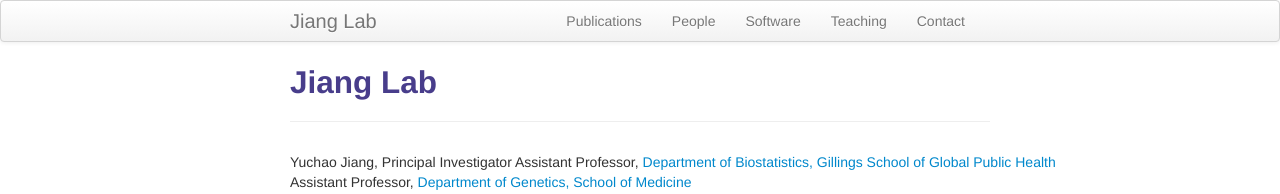
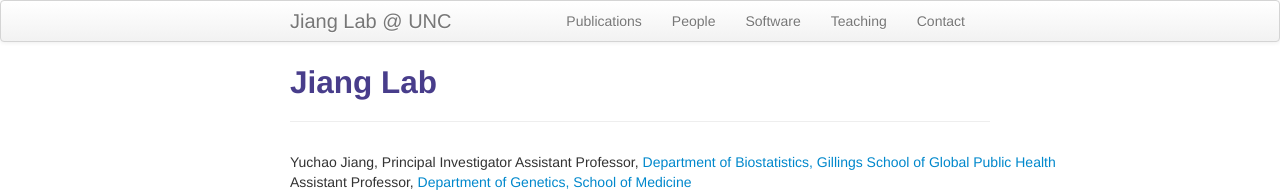
Before and after one commit to yuchaojiang/yuchaojiang.github.io, a Jekyll site: the page built from index.md, in a window 1280 px wide. Shown: the top 194 px of the page. Built offline with Jekyll 4.4.1, drawn with Linux system fonts in a browser that asks for light colours.

Commit message:
Update _config.yml

```diff
--- a/_config.yml
+++ b/_config.yml
@@ -8,7 +8,7 @@ highlighter: rouge
 # Themes are encouraged to use these universal variables
 # so be sure to set them if your theme uses them.
 #
-title : Jiang Lab
+title : Jiang Lab @ UNC
 author :
   name : Yuchao Jiang
   email : yuchaoj@email.unc.edu
```
